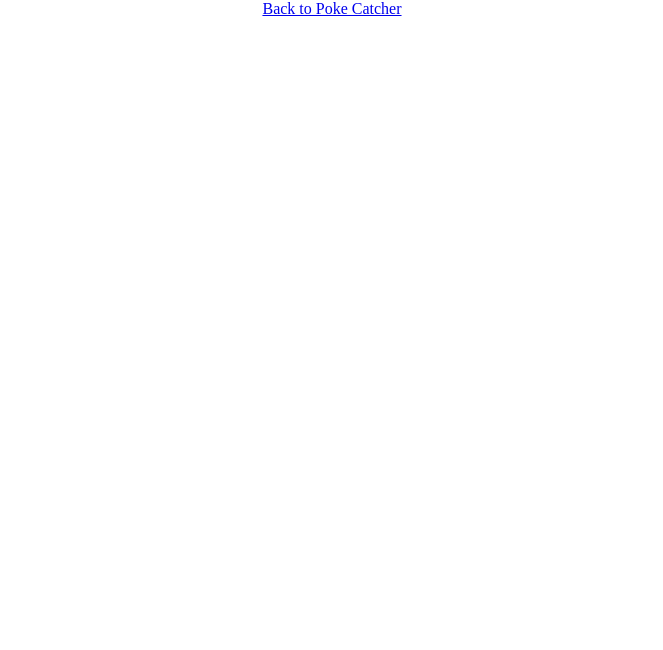
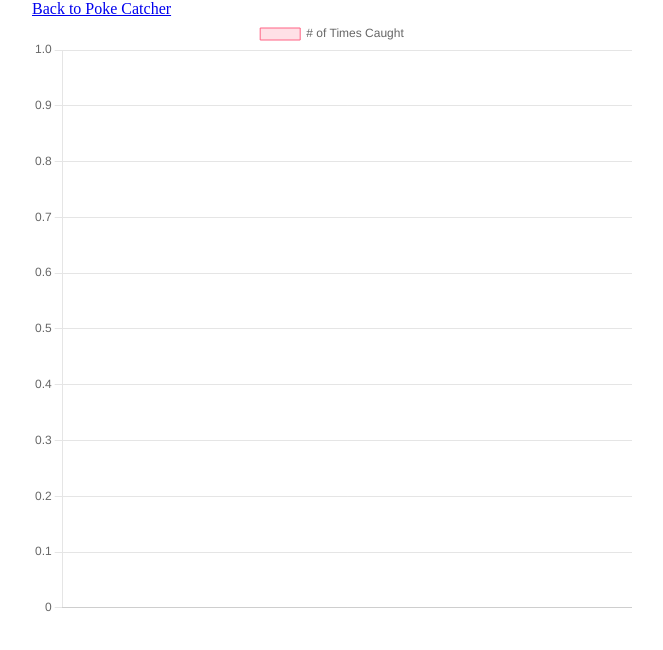
Before and after one commit to kevindo1/lab-11-poke-catcher, a website with bundled scripts: page results/index.html in a window 1280 px wide. Shown: the whole page, without its empty margins (308-971 px from the left). Built offline with nearby package versions, Linux system fonts and the light colour scheme.

Commit message:
added in the chart

```diff
--- a/app.js
+++ b/app.js
@@ -49,7 +49,6 @@ const generatePokemon = ()=> {
 
 let totalPlays = 0;
 generatePokemon();
-encounterPokemon();
 
 button.addEventListener('click', ()=> {
     if (totalPlays >= 10) {
--- a/package.json
+++ b/package.json
@@ -27,6 +27,7 @@
     "eslint-plugin-cypress": "^2.12.1"
   },
   "dependencies": {
+    "chart.js": "^3.5.1",
     "eslint": "^8.0.1",
     "http-server": "^13.0.2"
   }
--- a/results/index.html
+++ b/results/index.html
@@ -7,6 +7,7 @@
     <link rel="stylesheet" href="results.css">
     <link rel="stylesheet" href="../styles/reset.css">
     <title>Results Page</title>
+    <script src="https://cdn.jsdelivr.net/npm/chart.js@3.5.1/dist/chart.min.js"></script>
 </head>
 <body>
     <main>
@@ -14,6 +15,9 @@
         <section id="main" class="main-section">
         </section>
 
+        <section class="chart">
+            <canvas id="results-chart" width="600" height="600"></canvas>
+        </section>
     </main>
     <script type="module" src="./results.js"></script>
 </body>
--- a/results/results.css
+++ b/results/results.css
@@ -5,7 +5,6 @@ body {
     background-image: url(../assets/pokemon-stadium.png);
     background-position: center;
     background-size: cover;
-    background-repeat: round;
     height: 100%;
     width: 100%;
     margin: auto;
@@ -16,14 +15,21 @@ div {
     display: inline-block;
     flex-direction: row;
 }
+
 img {
     height: 200px;
     width: 200px;
 }
+
 h2 {
     background-color: black;
 }
+
 span {
     margin: 30px;
     background-color: black;
 }
+
+.chart {
+    background-color: white;
+}
--- a/results/results.js
+++ b/results/results.js
@@ -10,14 +10,14 @@ const main = document.getElementById('main');
 const results = getPokedex();
 
 for (let item of results) {
-    const pokemon = findById(item.id, pokemons);
+    const caughtPokemon = findById(item.id, pokemons);
     const div = document.createElement('div');
 
     const img = document.createElement('img');
-    img.src = pokemon.url_image;
+    img.src = caughtPokemon.url_image;
 
     const header = document.createElement('h2');
-    header.textContent = pokemon.pokemon;
+    header.textContent = caughtPokemon.pokemon;
 
     const resultSpan1 = document.createElement('span');
     resultSpan1.textContent = `Encountered: ${item.encountered}`;
@@ -25,6 +25,55 @@ for (let item of results) {
     const resultSpan2 = document.createElement('span');
     resultSpan2.textContent = `Captured: ${item.caught}`;
 
-    div.append(img, header, resultSpan1, resultSpan2);
+    const p = document.createElement('p');
+    p.append(resultSpan1, resultSpan2);
+    div.append(img, header, p);
     main.appendChild(div);
 }
+
+const names = results.map((item)=> {
+    const pokemon = findById(item.id, pokemons);
+    return pokemon.pokemon;
+});
+
+const Caught = results.map((item)=> {
+    return item.caught;
+});
+
+var resultsChart = document.getElementById('results-chart').getContext('2d');
+
+// eslint-disable-next-line no-undef
+new Chart(resultsChart, {
+    type: 'bar',
+    data: {
+        labels: names,
+        datasets: [{
+            label: '# of Times Caught',
+            data: Caught,
+            backgroundColor: [
+                'rgba(255, 99, 132, 0.2)',
+                'rgba(54, 162, 235, 0.2)',
+                'rgba(255, 206, 86, 0.2)',
+                'rgba(75, 192, 192, 0.2)',
+                'rgba(153, 102, 255, 0.2)',
+                'rgba(255, 159, 64, 0.2)'
+            ],
+            borderColor: [
+                'rgba(255, 99, 132, 1)',
+                'rgba(54, 162, 235, 1)',
+                'rgba(255, 206, 86, 1)',
+                'rgba(75, 192, 192, 1)',
+                'rgba(153, 102, 255, 1)',
+                'rgba(255, 159, 64, 1)'
+            ],
+            borderWidth: 1
+        }]
+    },
+    options: {
+        scales: {
+            y: {
+                beginAtZero: true
+            }
+        }
+    }
+});
```
Also changed, not shown: 1 other file.
